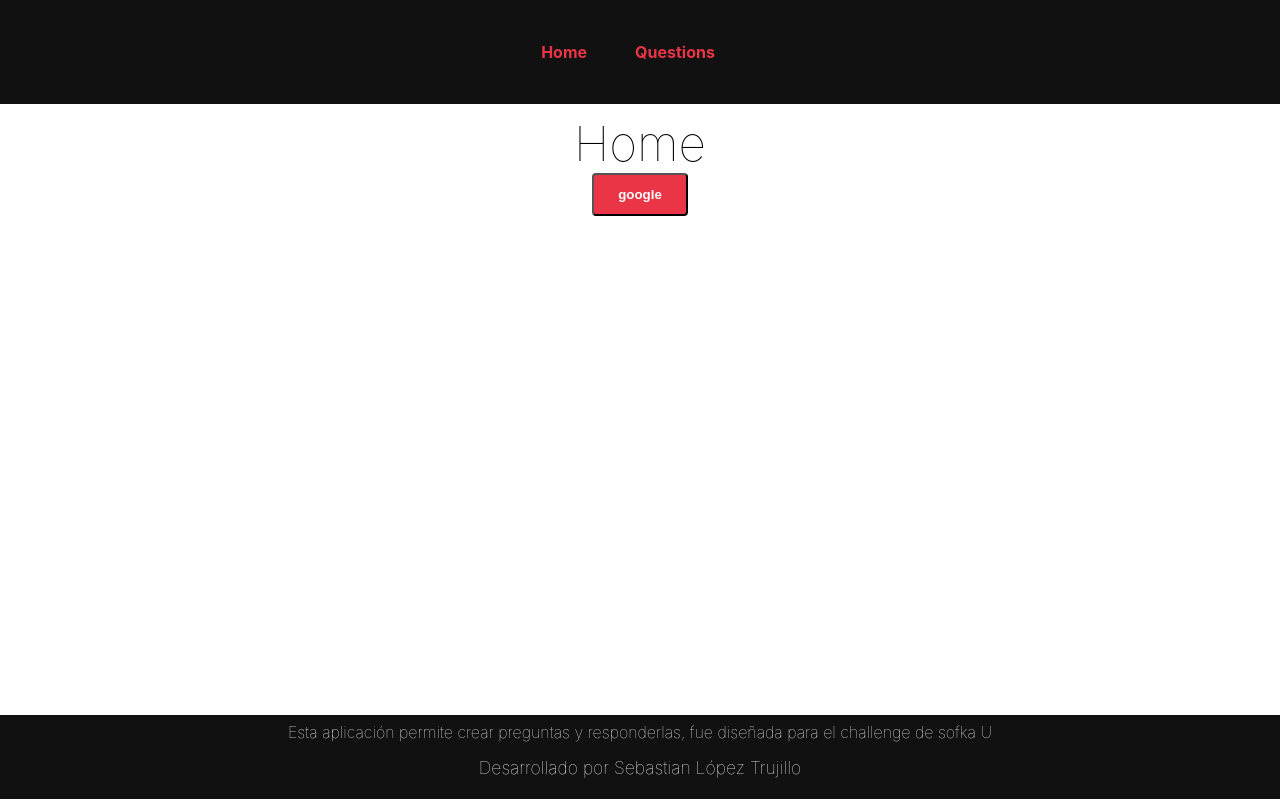
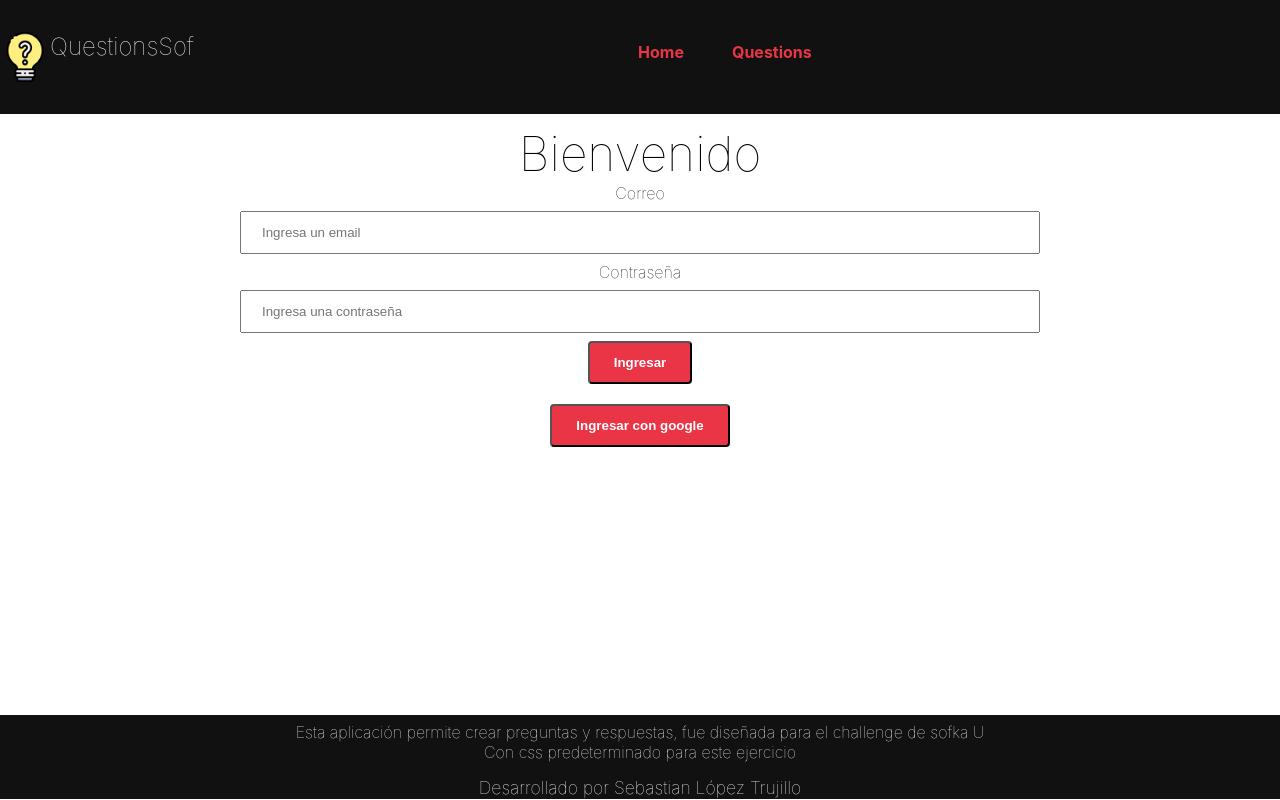
Before and after one commit to xsirilo0519/Challenge-front-Questions, a React (Create React App) app: page / in a window 1280 px wide. Built offline with nearby package versions, Linux system fonts and the light colour scheme; no server answers.

Commit message:
fix some bugs and styles

```diff
--- a/src/App.jsx
+++ b/src/App.jsx
@@ -28,6 +28,7 @@ function App() {
 
   useEffect(()=>{
       app.auth().onAuthStateChanged((user)=>{
+        console.log(user);
         if(user){
           dispatch(loggedAction(user.multiFactor.user.email ,
               user.multiFactor.user.displayName,
--- a/src/components/Footer.jsx
+++ b/src/components/Footer.jsx
@@ -3,7 +3,11 @@ import React from 'react'
 const Footer = () => {
     return (
         <div className="footer">
-            Esta aplicación permite crear preguntas y responderlas, fue diseñada para el challenge de sofka U
+                        <br/>
+
+            Esta aplicación permite crear preguntas y respuestas, fue diseñada para el challenge de sofka U
+            <br/>
+            Con css predeterminado para este ejercicio
             <p>Desarrollado por Sebastian López Trujillo</p>
     </div>
     )
--- a/src/components/Navbar.jsx
+++ b/src/components/Navbar.jsx
@@ -1,8 +1,9 @@
 import {Link} from "react-router-dom"
-
+import logo from "../imagen/logo.png"
 const Navbar = ({elements}) => {
     return (
         <nav>
+            <img src={logo}></img> <h1>QuestionsSof</h1>
         <section >
 
            {
--- a/src/components/private/FormQuestion.jsx
+++ b/src/components/private/FormQuestion.jsx
@@ -16,32 +16,31 @@ const FormQuestion = () => {
 
     return(
         <section>
-            <h1>Este es un fomulario de question.</h1>
-
+            {state?.user?
             <form ref={form} onSubmit={submitForm} onChange={updateFormData}>
                 <label>Añadir nueva pregunta</label>
                 <input required name="question" type="text" placeholder='Ingresa una pregunta acá'></input>
                 <input  required name="userId" hidden type="text" value={state.user.uid} placeholder='Ingresa una pregunta acá'></input>
                 <label className=" font-medium">Type</label>
-                <select required className="" name="type" defaultValue="Type">
-                  <option disabled type="String" value="">Type</option>
+                <select required className="" name="type" defaultValue="OPEN">
+                  <option disabled type="String" value="" aria-readonly>Type</option>
                   <option type="String" value="OPEN">OPEN (LONG OPEN BOX)</option>
                         <option type="String" value="OPINION">OPINION (SHORT OPEN BOX)</option>
-                        <option type="String" value="WITH RESULT">WITH RESULT (OPEN BOX WITH LINK)</option>
-                        <option type="String" value="WITH EVIDENCE">WITH EVIDENCE (OPEN BOX WITH VIDEO)</option>
+                        <option type="String" value="WITH_RESULT">WITH RESULT (OPEN BOX WITH LINK)</option>
+                        <option type="String" value="WITH_EVIDENCE">WITH EVIDENCE (OPEN BOX WITH VIDEO)</option>
                 </select>
                 <label className=" font-medium">Category</label>
-                <select required name="category"  defaultValue="Category"className="">
-                  <option disabled type="String"  value="">Category</option>
-                  <option value="TECHNOLOGY AND COMPUTER">TECHNOLOGY AND COMPUTER</option>
+                <select required name="category"  defaultValue="TECHNOLOGY_AND_COMPUTER"className="">
+                  <option disabled type="String"  value="" aria-readonly>Category</option>
+                  <option value="TECHNOLOGY_AND_COMPUTER">TECHNOLOGY AND COMPUTER</option>
                         <option value="SCIENCES">SCIENCES</option>
-                        <option value="SOFTWARE DEVELOPMENT">SOFTWARE DEVELOPMENT</option>
-                        <option value="SOCIAL SCIENCES">SOCIAL SCIENCES</option>
+                        <option value="SOFTWARE_DEVELOPMENT">SOFTWARE DEVELOPMENT</option>
+                        <option value="SOCIAL_SCIENCES">SOCIAL SCIENCES</option>
                         <option value="LANGUAGE">LANGUAGE</option>
                 </select>
                 <button className="button" type="submit">Enviar</button>
             </form>
-
+:null}
         </section>
     )
 
--- a/src/components/private/QuestionsPrivate.jsx
+++ b/src/components/private/QuestionsPrivate.jsx
@@ -4,7 +4,9 @@ const QuestionsPrivate = ({question}) => {
 
     return(
         <section className='question'>
-            <p>{question.category}  - <small>{question.type}</small></p>
+            <div className="card">
+            <h4>{question.question}</h4>
+            <h6>{question.category}  - <small>{question.type}</small></h6>
 
             {/* {onDelete && (
                 <button className="button right" onClick={() => onDelete(question.id)}>DELETE</button>
@@ -12,7 +14,7 @@ const QuestionsPrivate = ({question}) => {
             <Link to={`/private/question/${question.id}`} className="button">
                 View Question
             </Link>
-
+            </div>
         </section>
     )
 }
--- a/src/components/public/QuestionsPublic.jsx
+++ b/src/components/public/QuestionsPublic.jsx
@@ -4,6 +4,7 @@ const QuestionsPublic = ({question}) => {
 
     return(
         <div className='question'>
+            <h2>{question.question}</h2>
             <p>{question.category}  - <small>{question.type}</small></p>
 
             {/* {onDelete && (
--- a/src/index.css
+++ b/src/index.css
@@ -13,6 +13,15 @@ nav {
   display: flex;
   padding: 2rem 0;
   background: #111;
+}
+
+nav img{
+  width: 50px;
+  height: 50px;
+}
+
+nav h1{
+  color: aliceblue;
 }
 
 nav section {
@@ -121,3 +130,10 @@ textarea {
 .footer p{
   margin: 15px;
 }
+
+
+.card{
+background-color: #FFB6B9;
+border-radius: 10px;
+padding: 5px;
+}
--- a/src/layout/PrivateLayout.jsx
+++ b/src/layout/PrivateLayout.jsx
@@ -3,20 +3,21 @@ import Navbar from "../components/Navbar"
 import {privateNavbar} from "../utils/NavbarList"
 import { app } from "../service/firebase"
 import { useNavigate } from "react-router-dom"
-import { useEffect, useState } from "react"
+import { useEffect } from "react"
+import { useSelector } from 'react-redux';
+
 
 
 
 const PrivateLayout = () => {
 
-    const [user,setUser]=useState()
+    const state = useSelector(state => state.auth)
     const navigate=useNavigate()
 
     useEffect(()=>{
         app.auth().onAuthStateChanged((users)=>{
-            if(users){
-                users?setUser(users):navigate("/")
-
+            if(!users){
+                navigate("/")
         }})
       },[])
 
@@ -24,8 +25,8 @@ const PrivateLayout = () => {
 
     return (
         <>
-        {user
-        ?(<div>
+    {state?.user?
+        (<div>
             <Navbar elements={privateNavbar}/>
             <Outlet/>
         </div>)
--- a/src/layout/PublicLayout.jsx
+++ b/src/layout/PublicLayout.jsx
@@ -9,14 +9,12 @@ import {  useSelector  } from "react-redux"
 
 const PublicLayout = () => {
     const state = useSelector(state => state.auth)
-    const [user,setUser]=useState([])
 
     const navigate=useNavigate()
 
     useEffect(()=>{
-        console.log(state);
       app.auth().onAuthStateChanged((users)=>{
-      users?navigate("/private/home"):setUser(users)
+      users&&navigate("/private/home")
   })},[])
 
 
@@ -24,7 +22,8 @@ const PublicLayout = () => {
 
     return (
         <>
-    {user?null:
+{state?.user?
+    null:
     <>
             <Navbar elements={publicNavbar}/>
             <Outlet/>
--- a/src/pages/private/MyQuestions.jsx
+++ b/src/pages/private/MyQuestions.jsx
@@ -16,8 +16,9 @@ const MyQuestions = () => {
 
     useEffect(() =>{
         dispatch(getUserQuestion(user.uid));
-       console.log(myQuestions)
-    },[])
+    },[user])
+
+
 
     return (
         <section>
--- a/src/pages/public/HomePage.jsx
+++ b/src/pages/public/HomePage.jsx
@@ -1,14 +1,23 @@
-import {loginAction,loggedAction,logoutAction} from "../../actions/AuthorActions"
+import {loginAction,logoutAction} from "../../actions/AuthorActions"
 import {  useDispatch ,useSelector  } from "react-redux"
 import { useNavigate } from "react-router-dom"
 import { app, google } from "../../service/firebase"
+import useFormData from '../../hooks/UseFormData'
+
 
 const HomePage = () => {
 
     const state = useSelector(state=>state.auth)
     const dispatch = useDispatch()
     const navigate=useNavigate()
+    const{form, formData, updateFormData} = useFormData();
 
+
+    const submitForm = (e) => {
+        e.preventDefault();
+        console.log(formData);
+        //postQuestion(formData)
+      }
     const handler=()=>{
         app.auth().signOut()
         dispatch(logoutAction())
@@ -26,10 +35,22 @@ const HomePage = () => {
         })
         .catch()
       }
+
+      const formulario=()=>{
+       return( <form ref={form} onSubmit={submitForm} onChange={updateFormData}>
+            <label>Correo</label>
+            <input required name="email" type="email" placeholder='Ingresa un email'></input>
+            <label>Contraseña</label>
+            <input required name="password" type="password" placeholder='Ingresa una contraseña'></input>
+            <button className="button" type="submit">Ingresar</button>
+        </form>)
+      }
     return (
         <section>
-            <h1>Home</h1>
-            {state.user?<button className="button" onClick={handler}>Log-out</button>:<button className="button" onClick={handlerLog}> google</button>}
+            <h1>Bienvenido</h1>
+            {!state.user&&formulario()}
+            <br/>
+            {state.user?<button className="button" onClick={handler}>Loggout</button>:<button className="button" onClick={handlerLog}> Ingresar con google</button>}
         </section>
     )
 }
```
Also changed, not shown: src/imagen/logo.png (added).
